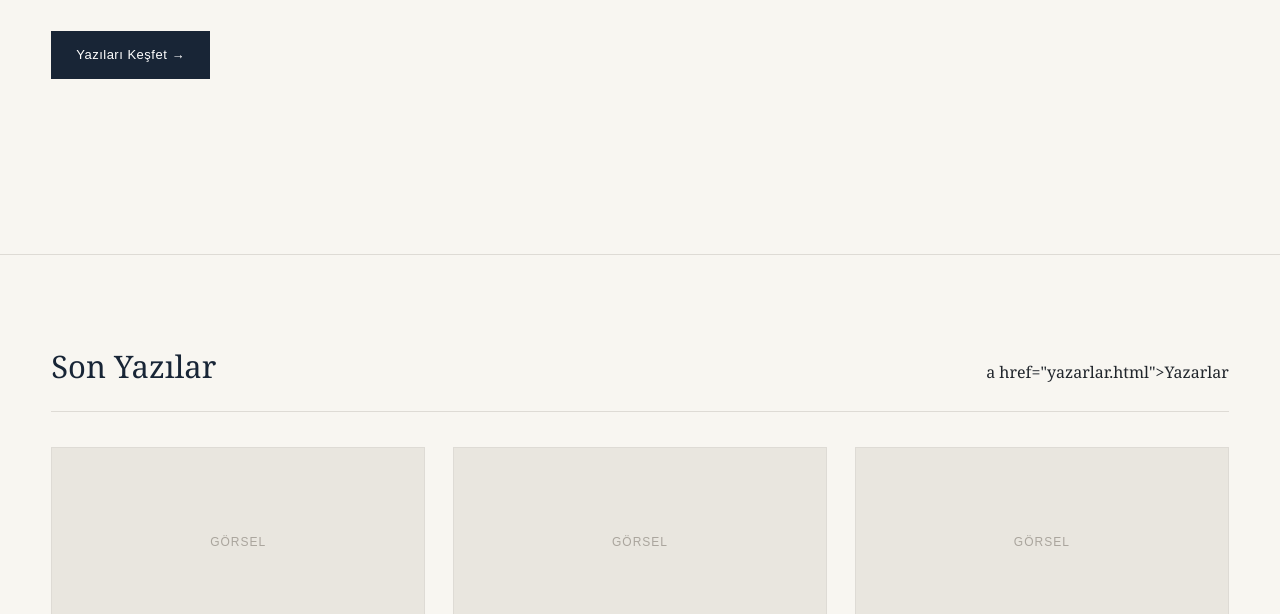
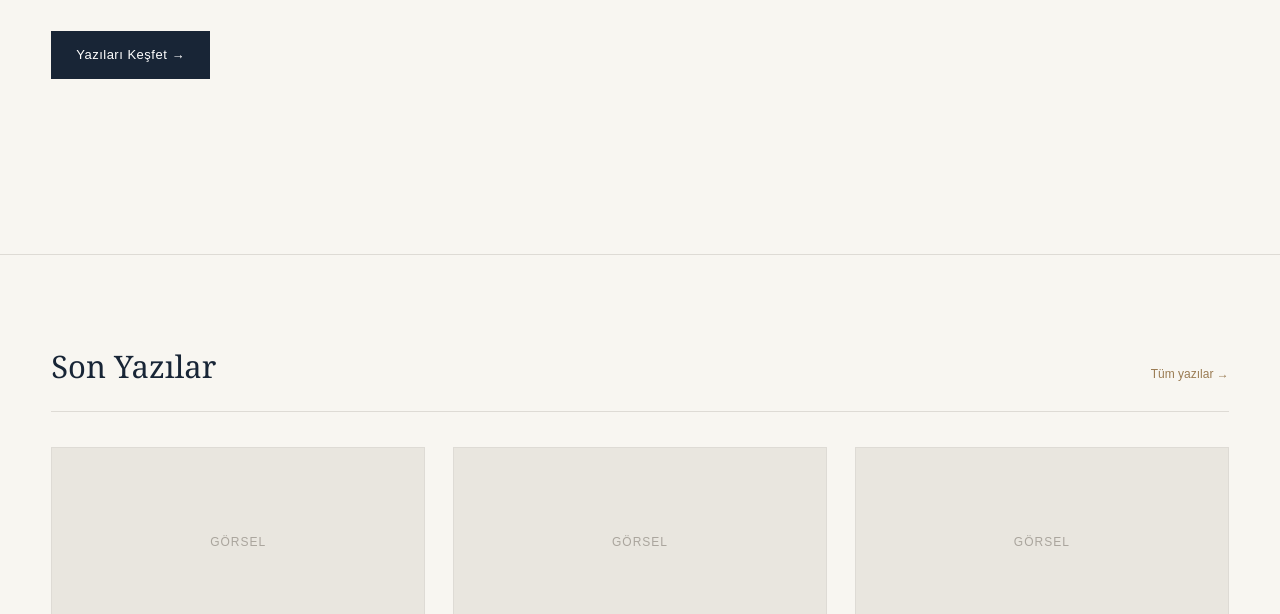
Before and after one commit to ziyadamiyiz/web-sitem-deneme, a plain HTML site: page index.html in a window 1280 px wide. Shown: the part 486-1100 px from the top of the page. Drawn offline with Linux system fonts and the light colour scheme.

Commit message:
Update index.html

```diff
--- a/index.html
+++ b/index.html
@@ -78,7 +78,7 @@
 
                 <div class="section-heading">
                     <h2>Son Yazılar</h2>
-                    a href="yazarlar.html">Yazarlar</a>
+                    <a href="makaleler.html">Tüm yazılar →</a>
                 </div>
 
                 <div class="articles">
```
